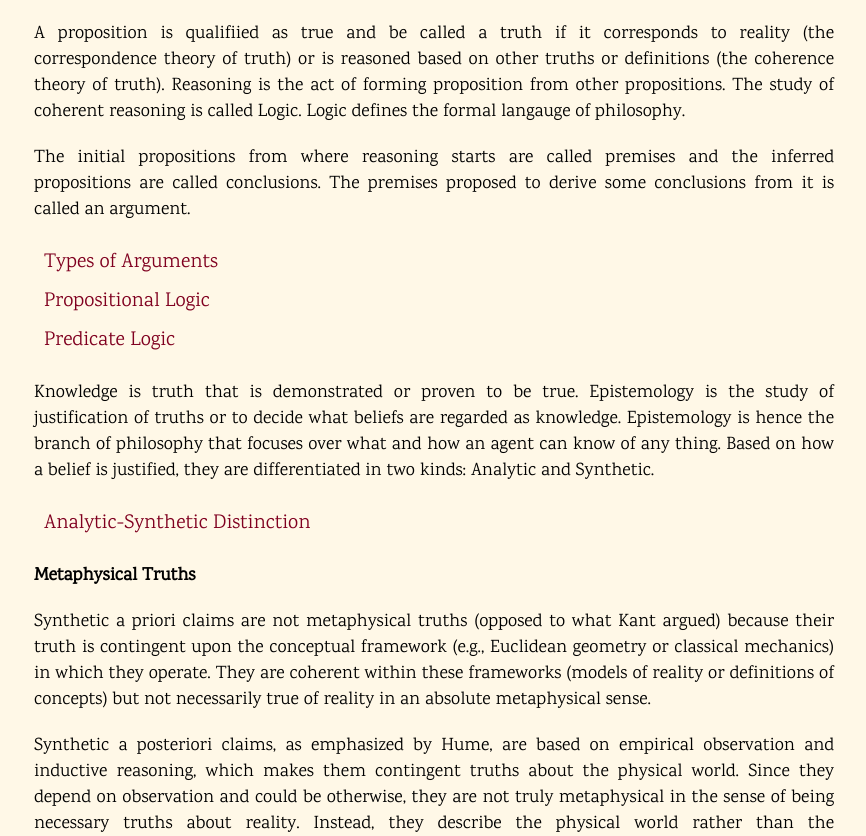
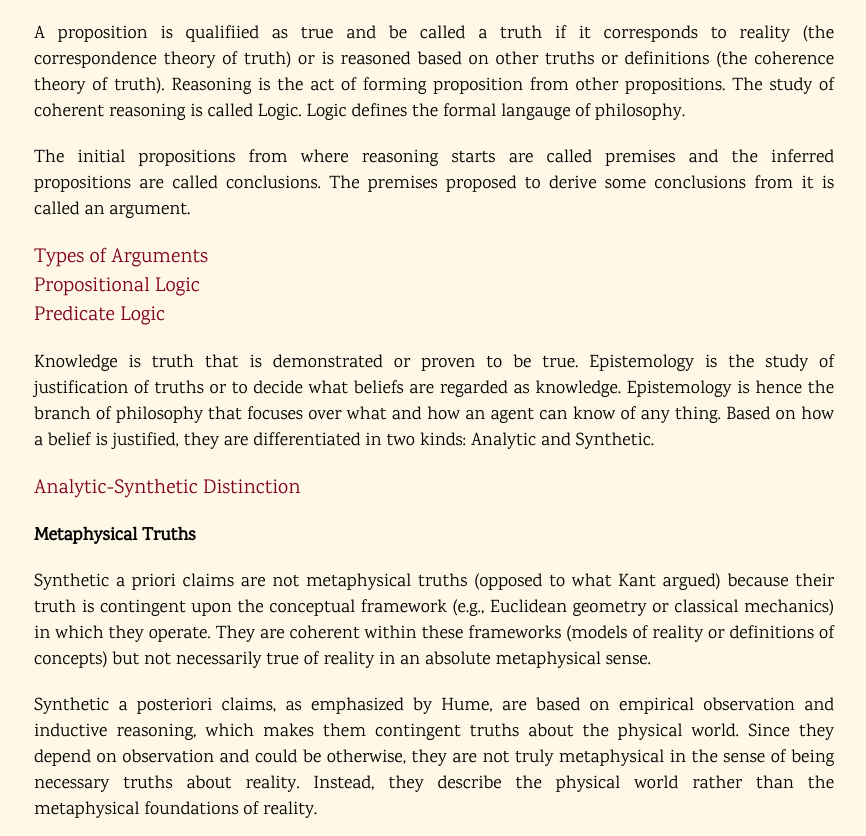
Before and after one commit to UV-1999/uv-1999.github.io, a PHP site: page /blogs/philosophy.html in a window 1280 px wide. Shown: the part 609-1445 px from the top of the page, without its empty margins (206-1072 px from the left). Run offline with PHP 8.4, Linux system fonts and the light colour scheme.

Commit message:
Update main.css

```diff
--- a/main.css
+++ b/main.css
@@ -213,7 +213,7 @@ td.dark-mode
             background-color: transparent;
             color: #800020;
             cursor: pointer;
-            padding: 5px 10px;
+            padding: 0px 0px;
             width: 100%;
             text-align: left;
             border: none;
```
